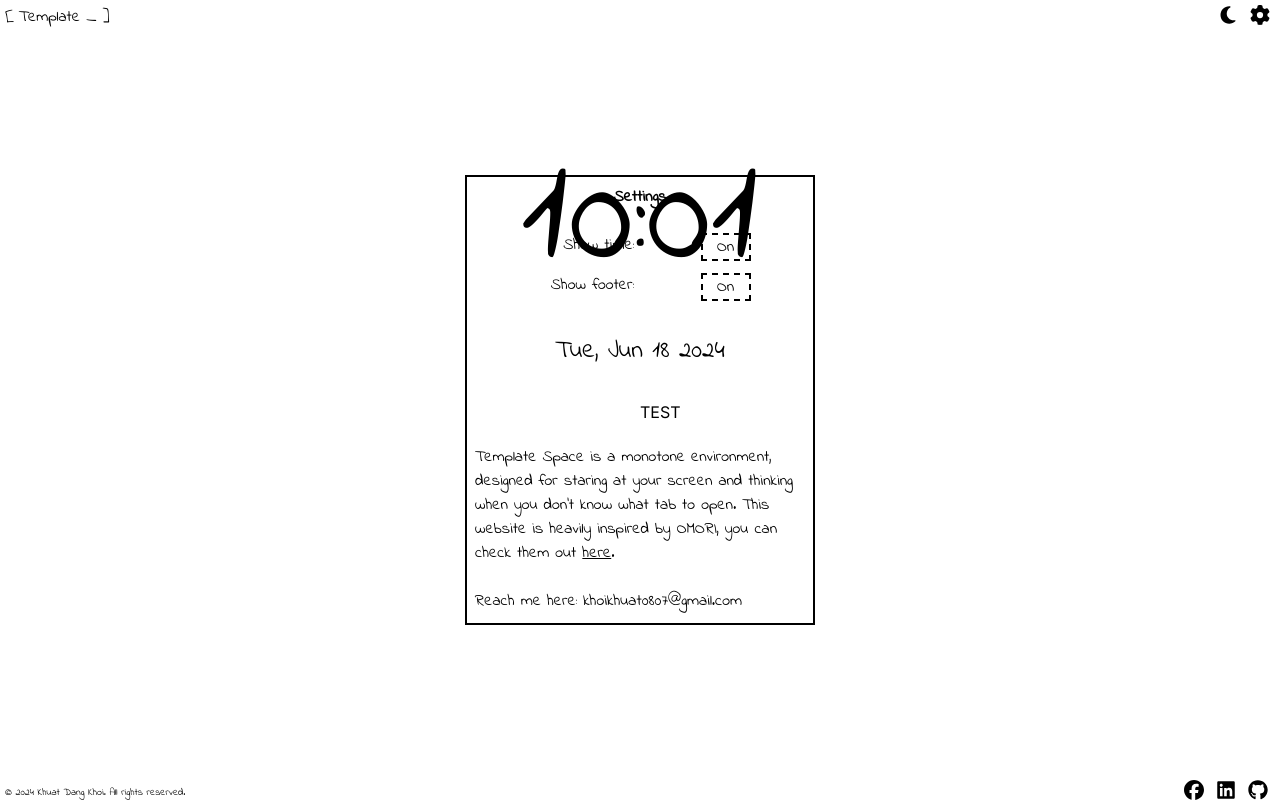
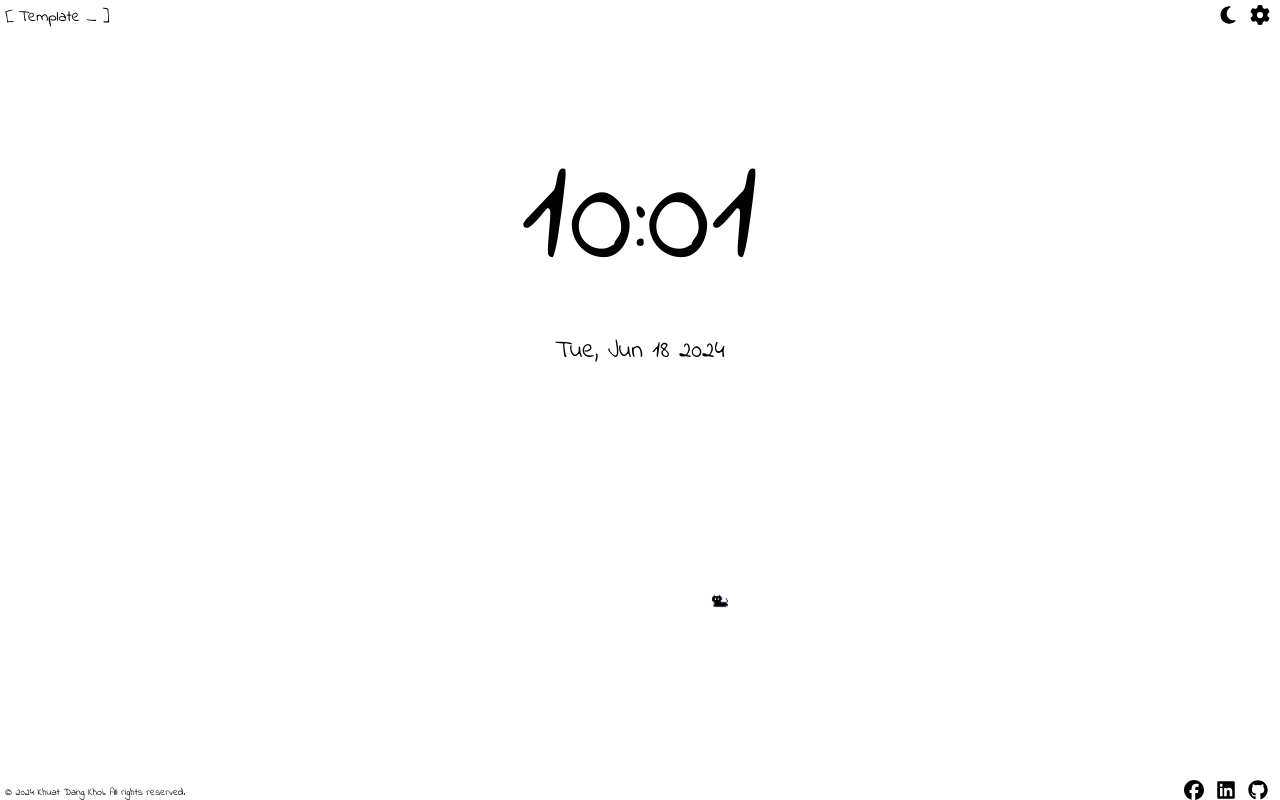
Before and after one commit to KhuiKhui/template-space, a Next.js app: page / in a window 1280 px wide. Built offline with nearby package versions, Linux system fonts and the light colour scheme.

Commit message:
Self reminder: Always set bg color

```diff
--- a/src/app/layout.tsx
+++ b/src/app/layout.tsx
@@ -1,10 +1,8 @@
 import type { Metadata } from "next";
 import { Inter } from "next/font/google";
 import "./globals.css";
-import Footer from "@/components/Footer";
 import "@fortawesome/fontawesome-svg-core";
 import { config } from "@fortawesome/fontawesome-svg-core";
-import Header from "@/components/Header";
 
 config.autoAddCss = false;
 
--- a/src/app/page.tsx
+++ b/src/app/page.tsx
@@ -1,3 +1,31 @@
+// "use client";
+// import { darkAtom, settingsClickedAtom } from "@/atoms";
+// import Background from "@/components/Background";
+// import Clock from "@/components/Clock";
+// import Footer from "@/components/Footer";
+// import Header from "@/components/Header";
+// import Settings from "@/components/Settings";
+// import clsx from "clsx";
+// import { useAtomValue } from "jotai";
+
+// export default function Home() {
+//   const toggleDark = useAtomValue(darkAtom);
+//   return (
+//     <div className="w-screen h-screen absolute">
+//       {/* {settingsClicked ? <Settings /> : <Clock />} */}
+//       {/* <div className="absolute opacity-[0.99] z-10 w-[350px] h-[450px] bg-white">
+//         <Settings />
+//       </div>
+//       <div className="absolute opacity-[0.99] z-[1]">
+//         <Clock />
+//       </div> */}
+//       {/* SET THE BACKGROUND TO WHITE OR THE CONTENT WILL SHOW THRU IT EVEN IF ITS A LOWER Z-INDEX. SAVE YOURSELF FROM 2 DAYS OF WASTED TIME. */}
+//       <Settings />
+//       <Clock />
+//     </div>
+//   );
+// }
+
 "use client";
 import { darkAtom, settingsClickedAtom } from "@/atoms";
 import Background from "@/components/Background";
@@ -22,15 +50,14 @@ export default function Home() {
         )}
       >
         <Header></Header>
-        <div className="flex flex-col items-center isolate">
-          {/* {settingsClicked ? <Settings /> : <Clock />} */}
-          <Settings />
+        <div className="flex flex-col items-center">
+          {settingsClicked ? <Settings /> : <div />}
           <Clock />
+          <Background />
         </div>
 
         <Footer></Footer>
       </div>
-      <div className="absolute top-[50%] left-1/2 -z-10">TEST</div>
     </>
   );
 }
--- a/src/components/Background.tsx
+++ b/src/components/Background.tsx
@@ -4,7 +4,7 @@ import React, { useEffect, useRef, useState } from "react";
 
 function Background() {
   return (
-    <div className="-z-10 absolute top-[65%] left-[50%]">
+    <div className="z-[2] absolute top-[65%] left-[50%]">
       <div className="-z-10 scale-[0.1] w-[160px] h-[160px] bg-[url(/black-cat-idle.gif)] hover:bg-[url(/black-cat-sleep.gif)]"></div>
     </div>
   );
--- a/src/components/Clock.tsx
+++ b/src/components/Clock.tsx
@@ -21,7 +21,7 @@ function Clock() {
   return (
     <div
       className={clsx(
-        "-z-20 mt-[50px] flex flex-col justify-center items-center font-display",
+        "flex flex-col justify-center items-center z-[1] opacity-[0.99] mt-[50px] font-display",
         {
           block: settings.toggleTime,
           hidden: !settings.toggleTime,
--- a/src/components/Footer.tsx
+++ b/src/components/Footer.tsx
@@ -13,7 +13,7 @@ function Footer() {
   const settings = useAtomValue(settingsAtom);
   return (
     <div
-      className={clsx("flex flex-row self-end justify-between", {
+      className={clsx("z-50 flex flex-row self-end justify-between", {
         block: settings.toggleFooter,
         hidden: !settings.toggleFooter,
       })}
--- a/src/components/Header.tsx
+++ b/src/components/Header.tsx
@@ -7,7 +7,7 @@ function Header() {
   const [settingsClicked, setSettingsClicked] = useAtom(settingsClickedAtom);
   const [toggleDark, setToggleDark] = useAtom(darkAtom);
   return (
-    <div className="flex justify-between p-[5px]">
+    <div className="z-50 flex justify-between p-[5px]">
       <span>[ Template _ ]</span>
       <div>
         <button className="h-fit" onClick={() => setToggleDark(!toggleDark)}>
--- a/src/components/Settings.tsx
+++ b/src/components/Settings.tsx
@@ -9,7 +9,7 @@ function Settings() {
   const [settings, setSettings] = useAtom(settingsAtom);
 
   return (
-    <div className="z-[1] absolute top-[50%] left-[50%] translate-x-[-50%] translate-y-[-50%] text-left w-[350px] h-[450px] border-black dark:border-white border-2 p-[8px]">
+    <div className="z-10 absolute opacity-[0.99] top-[50%] left-[50%] translate-x-[-50%] translate-y-[-50%] text-left w-[350px] h-[450px] border-black bg-white dark:border-white dark:bg-black border-2 p-[8px]">
       <div className="flex flex-col items-center">
         <div className="flex flex-row justify-center items-center w-full">
           <b className="text-center">Settings</b>
@@ -22,7 +22,7 @@ function Settings() {
             onClick={() =>
               setSettings({ ...settings, toggleTime: !settings.toggleTime })
             }
-            className="border-black dark:border-white border-dashed border-2 w-[50px] hover:bg-[#F5F5F5] justify-self-center"
+            className="border-black dark:border-white border-dashed border-2 w-[50px] hover:bg-[#F5F5F5] dark:hover:bg-[#141414] justify-self-center"
           >
             {settings.toggleTime ? "On" : "Off"}
           </button>
@@ -31,7 +31,7 @@ function Settings() {
             onClick={() =>
               setSettings({ ...settings, toggleFooter: !settings.toggleFooter })
             }
-            className="border-black dark:border-white border-dashed border-2 w-[50px] h-fit hover:bg-[#F5F5F5] justify-self-center"
+            className="border-black dark:border-white border-dashed border-2 w-[50px] h-fit hover:bg-[#F5F5F5] dark:hover:bg-[#141414] justify-self-center"
           >
             {settings.toggleFooter ? "On" : "Off"}
           </button>
```
